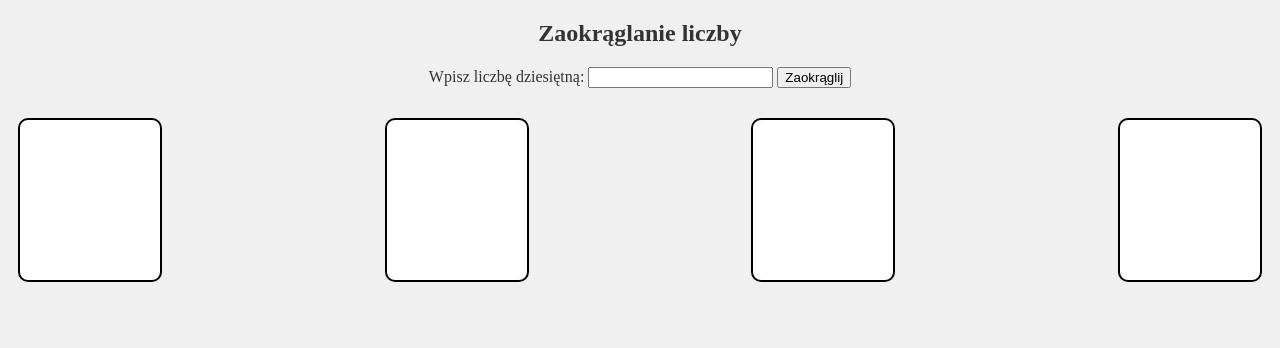
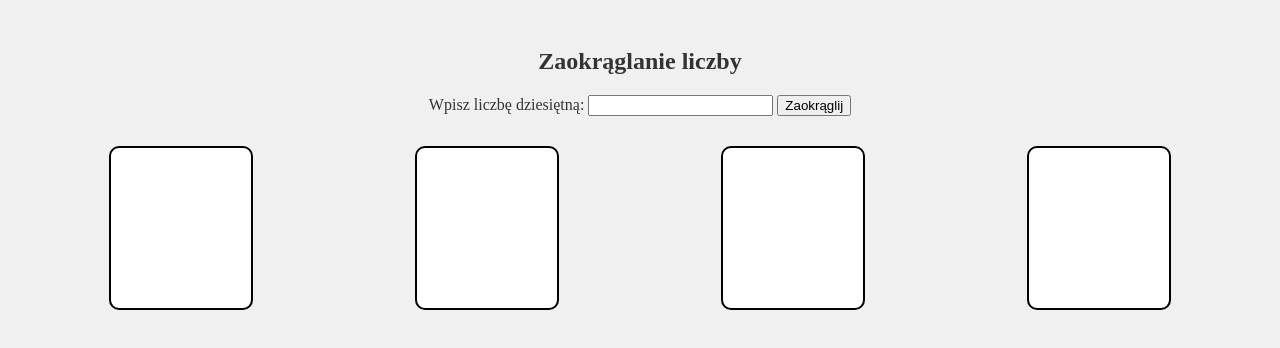
Before and after one commit to MarcelMatejak-Niemczuk/strona, a plain HTML site: page index.html in a window 1280 px wide. Drawn offline with Linux system fonts and the light colour scheme.

Commit message:
Update style.css

```diff
--- a/style.css
+++ b/style.css
@@ -1,12 +1,13 @@
 body {
     background-color: #f0f0f0;
     color: #333;
+    padding: 20px;
     text-align: center;
 }
 
 .div {
     display: flex;
-    justify-content: space-between;
+    justify-content: space-around;
     margin-top: 20px;
 }
 
```
